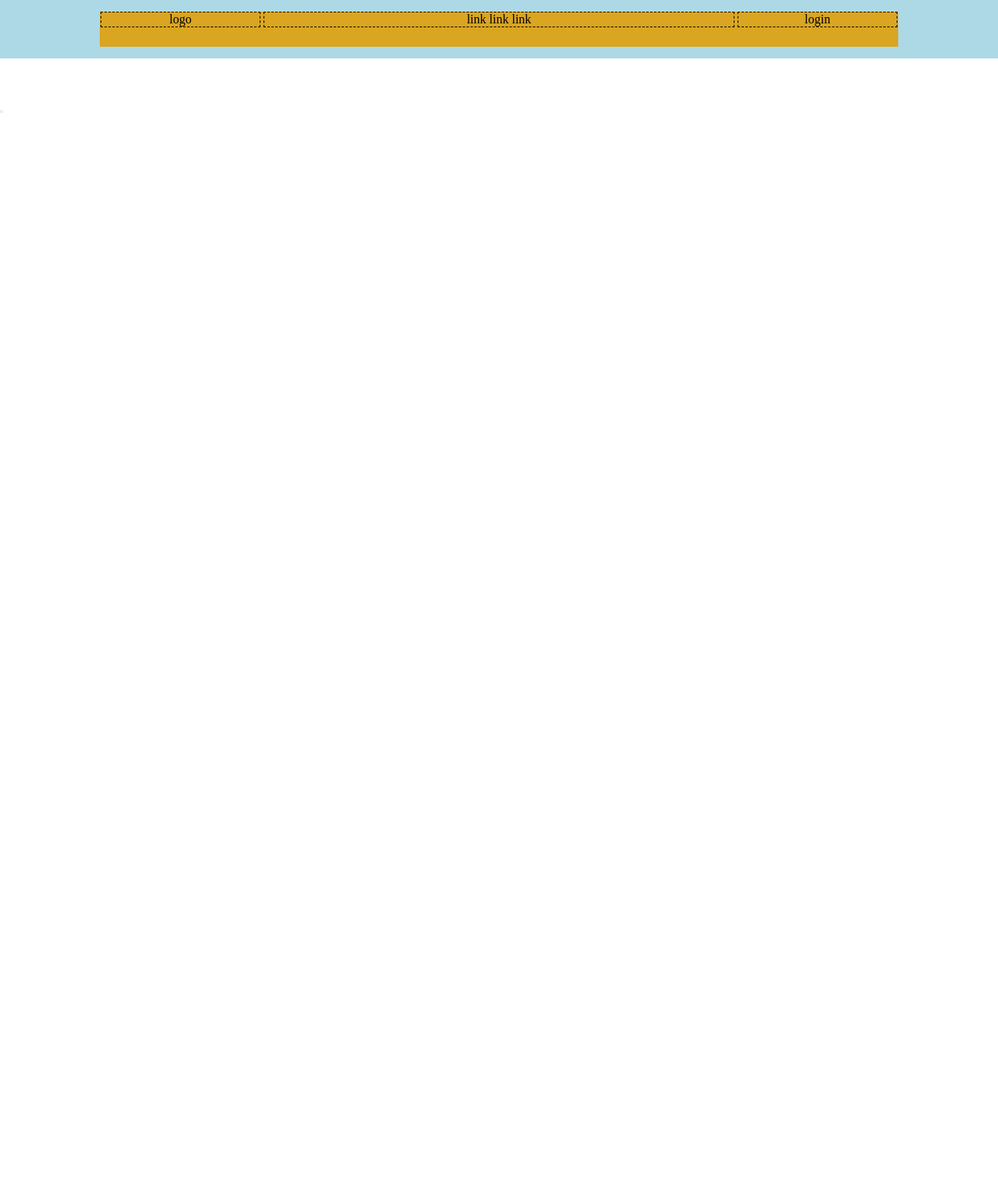
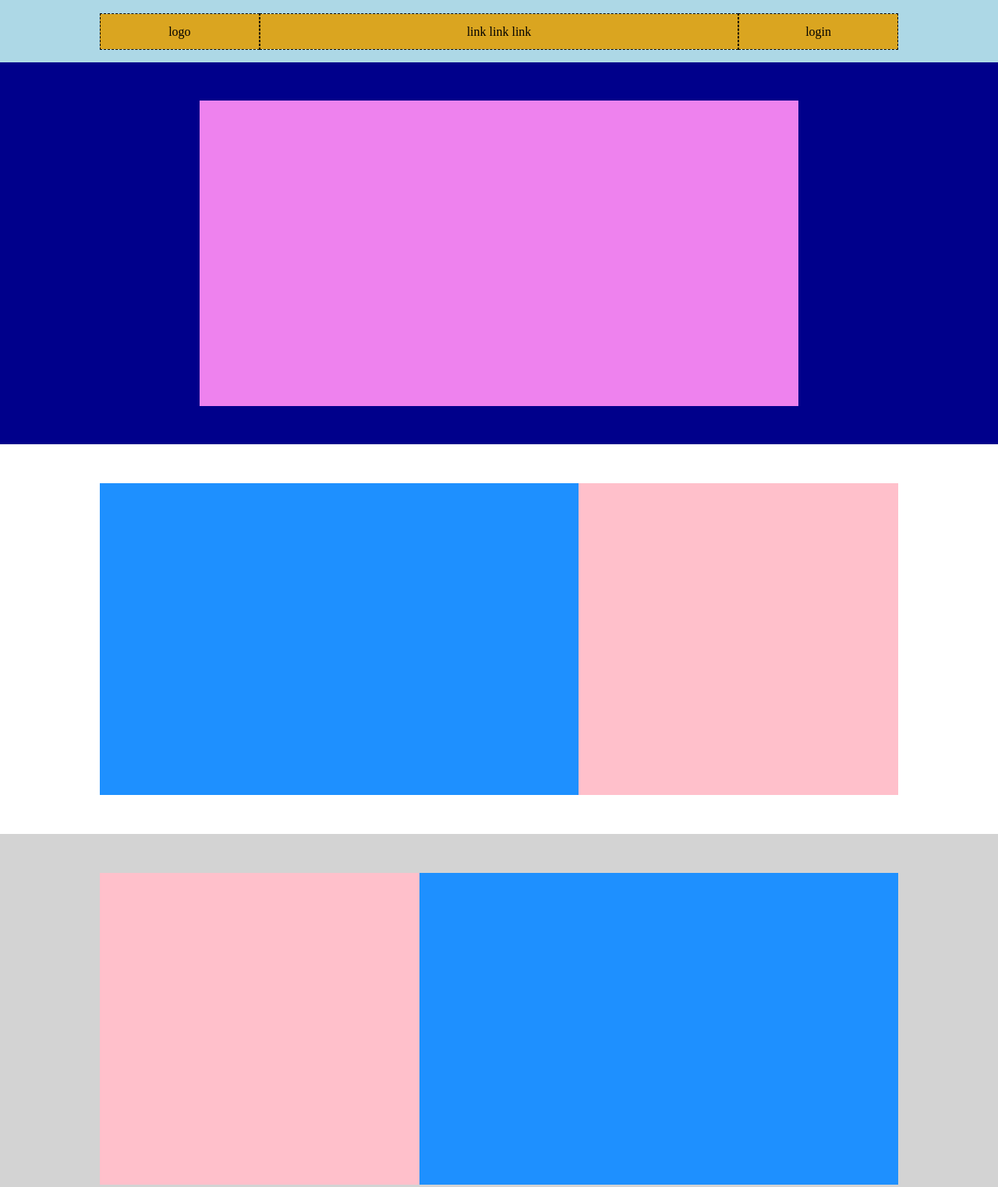
Before and after one commit to LucaBeltrami10/htmlcss-struttura-discord, a plain HTML site: page index.html in a window 1280 px wide. Shown: the top 1523 px of the page at 78% size. Before the commit the page ends 800 px from the top, so only its background shows below. Drawn offline with Linux system fonts and the light colour scheme.

Commit message:
struttura main

```diff
--- a/css/style.css
+++ b/css/style.css
@@ -3,67 +3,98 @@
     padding: 0;
     box-sizing: border-box;
 }
-section{
-    display: inline-block;
 
 
 /* HEADER */
+header > section.header-top{
+    height: 80px;
+    background-color: #add8e6;
+    display: flex;
+    justify-content: center;
+    align-items: center;
 }
-header > section.header-top{
-    height: 75px;
-    background-color: #add8e6;
+header > section.header-bottom{
+    height: 490px;
+    background-color: #00008b;
     display: flex;
     justify-content: center;
     align-items: center;
 }
 section.header-top > nav{
     background-color: #daa520;
+    width: 80%;
+    height: 45px;
+    text-align: center;
+    display: flex;
+    justify-content: center;
+    align-items: center;
+}
+section.header-top > nav > *{
+    border: 1px dashed black;
+    line-height: 45px;
 
-    width: 80%;
-    height: 60%;
-    text-align: center;
 }
 section.header-top > nav> .logo,
 section.header-top > nav> .login
 {
     width: 20%;
-    border: 1px dashed black;
 }
 section.header-top > nav> .link{
-    width: 59%;
-    border: 1px dashed black;
+    width: 60%;
+}
+header > section.header-bottom > article{
+    height: 80%;
+    width: 60%;
+    background-color: #ee82ee;
+}
+
+/* MAIN */
+main > section{
+    height: 500px;
+    display: flex;
+    justify-content: center;
+    align-items: center;
+}
+main > section:nth-child(even){
+    background-color:#d3d3d3;
+}
+main > section > div{
+    width: 80%;
+    height: 80%;
+    display: flex;
+}
+
+main > section > div > article{
+    background-color:#1e90ff;
+    width: 60%;
+    height: 100%;
+}
+main > section > div > aside{
+    background-color:#ffc0cb;
+    width: 40%;
+    height: 100%;
+}
+main > section.big-section{
+    height: 900px;
+    display: flex;
+    justify-content: center;
+    align-items: center;
+}
+main > section.big-section > div > article{
+    width: 100%;
+    background-color: #228b22;
 }
 
 
 
 
 
+
+
+
 /* CLASSI GENERICHE */
-/* Background-color */
-.background-color-yellow{
-    background-color: #daa520;
-}
-.background-color-lightblue{
-    background-color:add8e6;
-}
-.background-color-blue{
-    background-color:#00008b;
-}
-.background-color-pink{
-    background-color:#ee82ee;
-}
-.background-color-lightpink{
-    background-color:#ffc0cb;
-}
-.background-color-blue2{
-    background-color:#1e90ff;
-}
-.background-color-lightgray{
-    background-color:#d3d3d3;
-}
-.background-color-green{
-    background-color:#228b22;
-}
+
+
 .background-color-gray{
     background-color:#23272a;
 }
--- a/index.html
+++ b/index.html
@@ -21,19 +21,27 @@
     </header>
     <main>
         <section>
+            <div>
                 <article></article>
                 <aside></aside>
+            </div>
         </section>
         <section>
+            <div>
                 <aside></aside>
                 <article></article>
+            </div>
         </section>
         <section>
+            <div>
                 <article></article>
                 <aside></aside>
+            </div>
         </section>
-        <section>
+        <section class="big-section">
+            <div>
                 <article></article>
+            </div>
         </section>
     </main>
     <footer>
```
Lines whose indentation alone changed are shown as unchanged.
